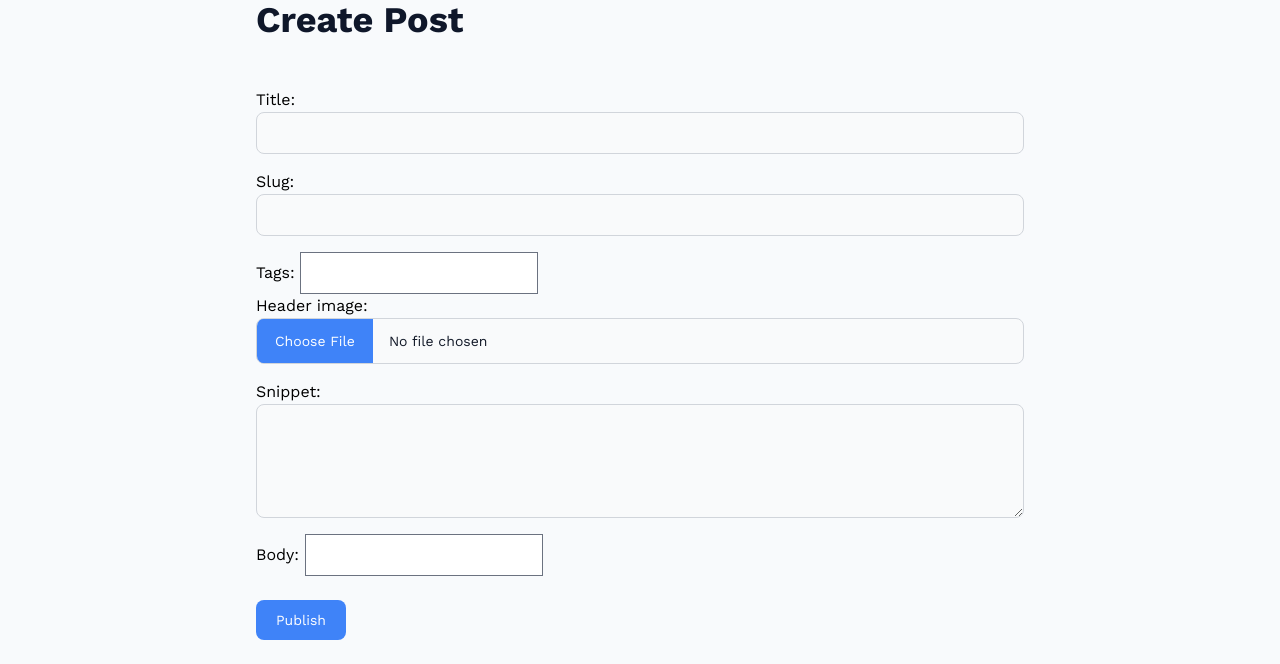
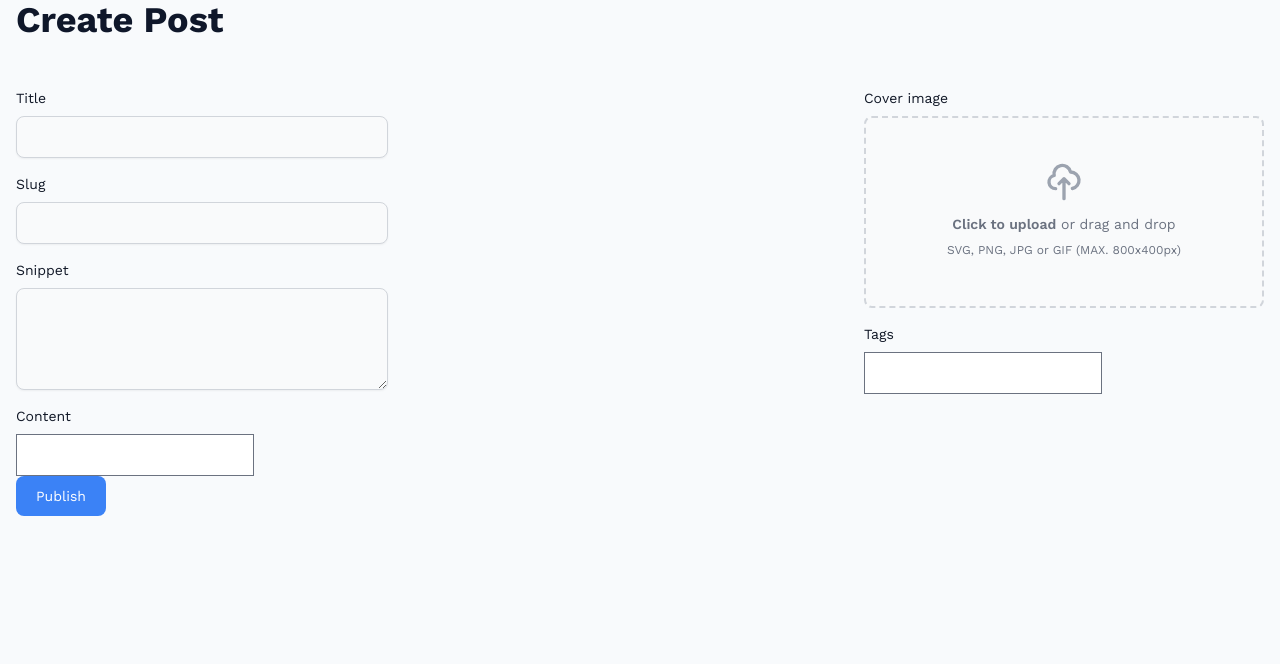
Before and after one commit to n4ff4h/inkstory-django, a Django app: page /create/ in a window 1280 px wide. Shown: the part 136-800 px from the top of the page. Run offline with Django 4.2, Linux system fonts and the light colour scheme; the visitor is signed in with stand-in values (Sample User, id 1); some libraries are stand-ins or nearby versions.

Commit message:
Rearrange input fields in create_post.html

```diff
--- a/posts/forms.py
+++ b/posts/forms.py
@@ -8,9 +8,33 @@ from froala_editor.widgets import FroalaEditor
 class PostCreateForm(forms.ModelForm):
     tags = TagField(help_text="",
                     widget=TagWidget(attrs={'placeholder': 'Eg: food, entertainment, sports',
-                                            'class': 'block p-2 mb-4 w-full text-gray-900 bg-gray-50 rounded-lg border '
-                                                     'border-gray-300 sm:text-xs focus:ring-blue-500 '
-                                                     'focus:border-blue-500'}), )
+                                            'class': 'input-field'}), )
+
+    body = forms.CharField(widget=FroalaEditor(options={
+        'heightMin': '200'
+    }))
+
+    class Meta:
+        model = Post
+        fields = ('title', 'slug', 'tags', 'header_image', 'snippet', 'body')
+
+        widgets = {
+            'title': forms.TextInput(attrs={'class': 'input-field'}),
+
+            'slug': forms.TextInput(attrs={'class': 'input-field'}),
+
+            'header_image': forms.FileInput(
+                attrs={'class': 'hidden', 'id': 'dropzone-file', 'type': 'file'}),
+
+            'snippet': forms.Textarea(
+                attrs={'rows': '4', 'class': 'input-field'}),
+        }
+
+
+class PostUpdateForm(forms.ModelForm):
+    tags = TagField(help_text="",
+                    widget=TagWidget(attrs={'placeholder': 'Eg: food, entertainment, sports',
+                                            'class': 'input-field'}), )
 
     body = forms.CharField(widget=FroalaEditor)
 
@@ -19,57 +43,15 @@ class PostCreateForm(forms.ModelForm):
         fields = ('title', 'slug', 'tags', 'header_image', 'snippet', 'body')
 
         widgets = {
-            'title': forms.TextInput(attrs={'class': 'block p-2 mb-4 w-full text-gray-900 bg-gray-50 rounded-lg border '
-                                                     'border-gray-300 sm:text-xs focus:ring-blue-500 '
-                                                     'focus:border-blue-500'}),
+            'title': forms.TextInput(
+                attrs={'class': 'input-field'}),
 
-            'slug': forms.TextInput(attrs={'class': 'block p-2 mb-4 w-full text-gray-900 bg-gray-50 rounded-lg border '
-                                                    'border-gray-300 sm:text-xs focus:ring-blue-500 '
-                                                    'focus:border-blue-500 dark:bg-gray-700 dark:border-gray-600 '
-                                                    'dark:placeholder-gray-400 dark:text-white '
-                                                    'dark:focus:ring-blue-500 dark:focus:border-blue-500'}),
+            'slug': forms.TextInput(
+                attrs={'class': 'input-field'}),
 
             'header_image': forms.FileInput(
-                attrs={'class': 'block mb-4 w-full text-sm text-gray-900 bg-gray-50 rounded-lg '
-                                'border border-gray-300 cursor-pointer '
-                                'focus:outline-none'}),
+                attrs={'class': 'hidden', 'id': 'dropzone-file', 'type': 'file'}),
 
             'snippet': forms.Textarea(
-                attrs={'rows': '4', 'class': 'block p-2 mb-4 w-full text-gray-900 bg-gray-50 rounded-lg border '
-                                             'border-gray-300 sm:text-xs focus:ring-blue-500 '
-                                             'focus:border-blue-500'}),
+                attrs={'rows': '4', 'class': 'input-field'}),
         }
-
-
-class PostUpdateForm(forms.ModelForm):
-    tags = TagField(help_text="",
-                    widget=TagWidget(attrs={'placeholder': 'Eg: food, entertainment, sports',
-                                            'class': 'block p-2 mb-4 w-full text-gray-900 bg-gray-50 rounded-lg border '
-                                                     'border-gray-300 sm:text-xs focus:ring-blue-500 '
-                                                     'focus:border-blue-500'}), )
-
-    body = forms.CharField(widget=FroalaEditor)
-
-    class Meta:
-        model = Post
-        fields = ('title', 'slug', 'tags', 'header_image', 'snippet', 'body')
-
-        widgets = {
-            'title': forms.TextInput(attrs={
-                'class': 'block p-2 mb-4 w-full text-gray-900 bg-gray-50 rounded-lg border border-gray-300 sm:text-xs '
-                         'focus:ring-blue-500 focus:border-blue-500'}),
-
-            'slug': forms.TextInput(attrs={'class': 'block p-2 mb-4 w-full text-gray-900 bg-gray-50 rounded-lg border '
-                                                    'border-gray-300 sm:text-xs focus:ring-blue-500 '
-                                                    'focus:border-blue-500'}),
-
-            'header_image': forms.FileInput(
-                attrs={'class': 'block mb-4 w-full text-sm text-gray-900 bg-gray-50 rounded-lg '
-                                'border border-gray-300 cursor-pointer'
-                                'focus:outline-none'}),
-
-            'snippet': forms.Textarea(
-                attrs={'rows': '4', 'class': 'block p-2 mb-4 w-full text-gray-900 bg-gray-50 rounded-lg border '
-                                             'border-gray-300 sm:text-xs focus:ring-blue-500 '
-                                             'focus:border-blue-500'}),
-        }
--- a/posts/templates/create_post.html
+++ b/posts/templates/create_post.html
@@ -6,19 +6,89 @@
 
 {% block content %}
 
-<div class="w-full max-w-screen-md px-2 sm:px-0 mx-auto">
+<div class="w-full px-2 sm:px-0 mx-auto">
   <h1 class="pb-12 font-bold text-3xl md:text-4xl text-dark-gray">Create Post</h1>
 
   <form method="post" enctype="multipart/form-data">
     {% csrf_token %}
+
     {{ form.media }}
-    {{ form.as_p }}
 
-    <br />
+    <div class="grid lg:grid-cols-12 gap-x-6 gap-y-4">
+      <div class="flex flex-col col-span-1 lg:col-span-8 lg:pr-6 gap-y-4 max-w-fit">
+        <!-- Title -->
+        <div>
+          <label class="block mb-2 text-sm font-medium text-gray-900 dark:text-gray-300">
+            Title
+          </label>
+          {{ form.title }}
+        </div>
+
+        <!-- Slug -->
+        <div>
+          <label class="block mb-2 text-sm font-medium text-gray-900 dark:text-gray-300">
+            Slug
+          </label>
+          {{ form.slug }}
+        </div>
+
+        <!-- Snippet -->
+        <div>
+          <label class="block mb-2 text-sm font-medium text-gray-900 dark:text-gray-300">
+            Snippet
+          </label>
+          {{ form.snippet }}
+        </div>
+
+        <!-- Content -->
+        <div>
+          <label class="block mb-2 text-sm font-medium text-gray-900 dark:text-gray-300">
+            Content
+          </label>
+          {{ form.body }}
+        </div>
+      </div>
+
+      <div class="flex flex-col col-span-1 lg:col-span-4 gap-y-4">
+        <!-- Cover image -->
+        <div>
+          <label class="block mb-2 text-sm font-medium text-gray-900 dark:text-gray-300">
+            Cover image
+          </label>
+
+          <!-- Image drop zone -->
+          <div>
+            <div class="flex justify-center items-center w-full">
+              <label for="dropzone-file"
+                class="flex flex-col justify-center items-center w-full h-48 bg-gray-50 rounded-lg border-2 border-gray-300 border-dashed cursor-pointer dark:hover:bg-bray-800 dark:bg-gray-700 hover:bg-gray-100 dark:border-gray-600 dark:hover:border-gray-500 dark:hover:bg-gray-600">
+                <div class="flex flex-col justify-center items-center pt-5 pb-6">
+                  <svg class="mb-3 w-10 h-10 text-gray-400" fill="none" stroke="currentColor" viewBox="0 0 24 24"
+                    xmlns="http://www.w3.org/2000/svg">
+                    <path stroke-linecap="round" stroke-linejoin="round" stroke-width="2"
+                      d="M7 16a4 4 0 01-.88-7.903A5 5 0 1115.9 6L16 6a5 5 0 011 9.9M15 13l-3-3m0 0l-3 3m3-3v12"></path>
+                  </svg>
+                  <p class="mb-2 text-sm text-gray-500 dark:text-gray-400"><span class="font-semibold">Click to
+                      upload</span> or drag and drop</p>
+                  <p class="text-xs text-gray-500 dark:text-gray-400">SVG, PNG, JPG or GIF (MAX. 800x400px)</p>
+                </div>
+                {{ form.header_image }}
+              </label>
+            </div>
+          </div>
+        </div>
+
+        <!-- Tags -->
+        <div>
+          <label class="block mb-2 text-sm font-medium text-gray-900 dark:text-gray-300">
+            Tags
+          </label>
+          {{ form.tags }}
+        </div>
+      </div>
+    </div>
 
     <div class="flex flex-row">
-      <button type="submit"
-        class="focus:outline-none text-white bg-blue-500 hover:bg-blue-600 focus:ring-4 focus:ring-blue-300 font-medium rounded-lg text-sm px-5 py-2.5 mb-2 transition">
+      <button type="submit" class="btn-primary">
         Publish
       </button>
     </div>
--- a/static/src/output.css
+++ b/static/src/output.css
@@ -1165,6 +1165,10 @@ h1,
   z-index: 40;
 }
 
+.col-span-1{
+  grid-column: span 1 / span 1;
+}
+
 .mx-auto{
   margin-left: auto;
   margin-right: auto;
@@ -1224,6 +1228,10 @@ h1,
   margin-bottom: 0.5rem;
 }
 
+.mb-3{
+  margin-bottom: 0.75rem;
+}
+
 .mb-4{
   margin-bottom: 1rem;
 }
@@ -1312,6 +1316,10 @@ h1,
   height: 2.25rem;
 }
 
+.h-48{
+  height: 12rem;
+}
+
 .h-5{
   height: 1.25rem;
 }
@@ -1398,6 +1428,30 @@ h1,
 
 .max-w-screen-sm{
   max-width: 640px;
+}
+
+.max-w-prose{
+  max-width: 65ch;
+}
+
+.max-w-fit{
+  max-width: -webkit-fit-content;
+  max-width: -moz-fit-content;
+  max-width: fit-content;
+}
+
+.max-w-full{
+  max-width: 100%;
+}
+
+.max-w-max{
+  max-width: -webkit-max-content;
+  max-width: -moz-max-content;
+  max-width: max-content;
+}
+
+.max-w-\[80\%\]{
+  max-width: 80%;
 }
 
 .flex-1{
@@ -1628,12 +1670,20 @@ h1,
   border-width: 1px;
 }
 
+.border-2{
+  border-width: 2px;
+}
+
 .border-0{
   border-width: 0px;
 }
 
 .border-b{
   border-bottom-width: 1px;
+}
+
+.border-dashed{
+  border-style: dashed;
 }
 
 .border-gray-200{
@@ -1686,11 +1736,6 @@ h1,
   background-color: rgb(229 231 235 / var(--tw-bg-opacity));
 }
 
-.bg-blue-500{
-  --tw-bg-opacity: 1;
-  background-color: rgb(63 131 248 / var(--tw-bg-opacity));
-}
-
 .bg-white{
   --tw-bg-opacity: 1;
   background-color: rgb(255 255 255 / var(--tw-bg-opacity));
@@ -1708,6 +1753,11 @@ h1,
 .bg-red-500{
   --tw-bg-opacity: 1;
   background-color: rgb(240 82 82 / var(--tw-bg-opacity));
+}
+
+.bg-blue-500{
+  --tw-bg-opacity: 1;
+  background-color: rgb(63 131 248 / var(--tw-bg-opacity));
 }
 
 .bg-\[\#4285F4\]{
@@ -1869,16 +1919,20 @@ h1,
   padding-bottom: 3rem;
 }
 
+.pt-5{
+  padding-top: 1.25rem;
+}
+
+.pb-6{
+  padding-bottom: 1.5rem;
+}
+
 .pb-8{
   padding-bottom: 2rem;
 }
 
 .pb-3{
   padding-bottom: 0.75rem;
-}
-
-.pb-6{
-  padding-bottom: 1.5rem;
 }
 
 .pb-\[160px\]{
@@ -1916,6 +1970,11 @@ h1,
   line-height: 2.25rem;
 }
 
+.text-xs{
+  font-size: 0.75rem;
+  line-height: 1rem;
+}
+
 .text-xl{
   font-size: 1.25rem;
   line-height: 1.75rem;
@@ -1939,14 +1998,14 @@ h1,
   font-weight: 500;
 }
 
+.font-semibold{
+  font-weight: 600;
+}
+
 .font-light{
   font-weight: 300;
 }
 
-.font-semibold{
-  font-weight: 600;
-}
-
 .font-normal{
   font-weight: 400;
 }
@@ -1992,24 +2051,24 @@ h1,
   color: rgb(55 65 81 / var(--tw-text-opacity));
 }
 
+.text-gray-400{
+  --tw-text-opacity: 1;
+  color: rgb(156 163 175 / var(--tw-text-opacity));
+}
+
+.text-gray-600{
+  --tw-text-opacity: 1;
+  color: rgb(75 85 99 / var(--tw-text-opacity));
+}
+
+.text-blue-700{
+  --tw-text-opacity: 1;
+  color: rgb(26 86 219 / var(--tw-text-opacity));
+}
+
 .text-white{
   --tw-text-opacity: 1;
   color: rgb(255 255 255 / var(--tw-text-opacity));
-}
-
-.text-gray-600{
-  --tw-text-opacity: 1;
-  color: rgb(75 85 99 / var(--tw-text-opacity));
-}
-
-.text-blue-700{
-  --tw-text-opacity: 1;
-  color: rgb(26 86 219 / var(--tw-text-opacity));
-}
-
-.text-gray-400{
-  --tw-text-opacity: 1;
-  color: rgb(156 163 175 / var(--tw-text-opacity));
 }
 
 .text-red-700{
@@ -2527,11 +2591,59 @@ h1,
 }
 
 @media (min-width: 1024px){
+  .lg\:col-span-8{
+    grid-column: span 8 / span 8;
+  }
+
+  .lg\:col-span-2{
+    grid-column: span 2 / span 2;
+  }
+
+  .lg\:col-span-6{
+    grid-column: span 6 / span 6;
+  }
+
+  .lg\:col-span-4{
+    grid-column: span 4 / span 4;
+  }
+
+  .lg\:col-span-7{
+    grid-column: span 7 / span 7;
+  }
+
+  .lg\:col-span-3{
+    grid-column: span 3 / span 3;
+  }
+
+  .lg\:w-\[20\%\]{
+    width: 20%;
+  }
+
+  .lg\:w-\[40\%\]{
+    width: 40%;
+  }
+
+  .lg\:grid-flow-col{
+    grid-auto-flow: column;
+  }
+
   .lg\:grid-cols-2{
     grid-template-columns: repeat(2, minmax(0, 1fr));
   }
 
+  .lg\:grid-cols-10{
+    grid-template-columns: repeat(10, minmax(0, 1fr));
+  }
+
+  .lg\:grid-cols-12{
+    grid-template-columns: repeat(12, minmax(0, 1fr));
+  }
+
   .lg\:p-12{
     padding: 3rem;
   }
-}
+
+  .lg\:pr-6{
+    padding-right: 1.5rem;
+  }
+}
--- a/tailwind.config.js
+++ b/tailwind.config.js
@@ -4,6 +4,7 @@ module.exports = {
     "./**/templates/**/*.html",
     "./node_modules/flowbite/**/*.js",
     "./accounts/forms.py",
+    "./posts/forms.py",
   ],
   theme: {
     container: {
```
Also changed, not shown: other parts of static/src/output.css (+104 -93 lines), accounts/templates/accounts/register.html (+18 -10 lines), README.md.
